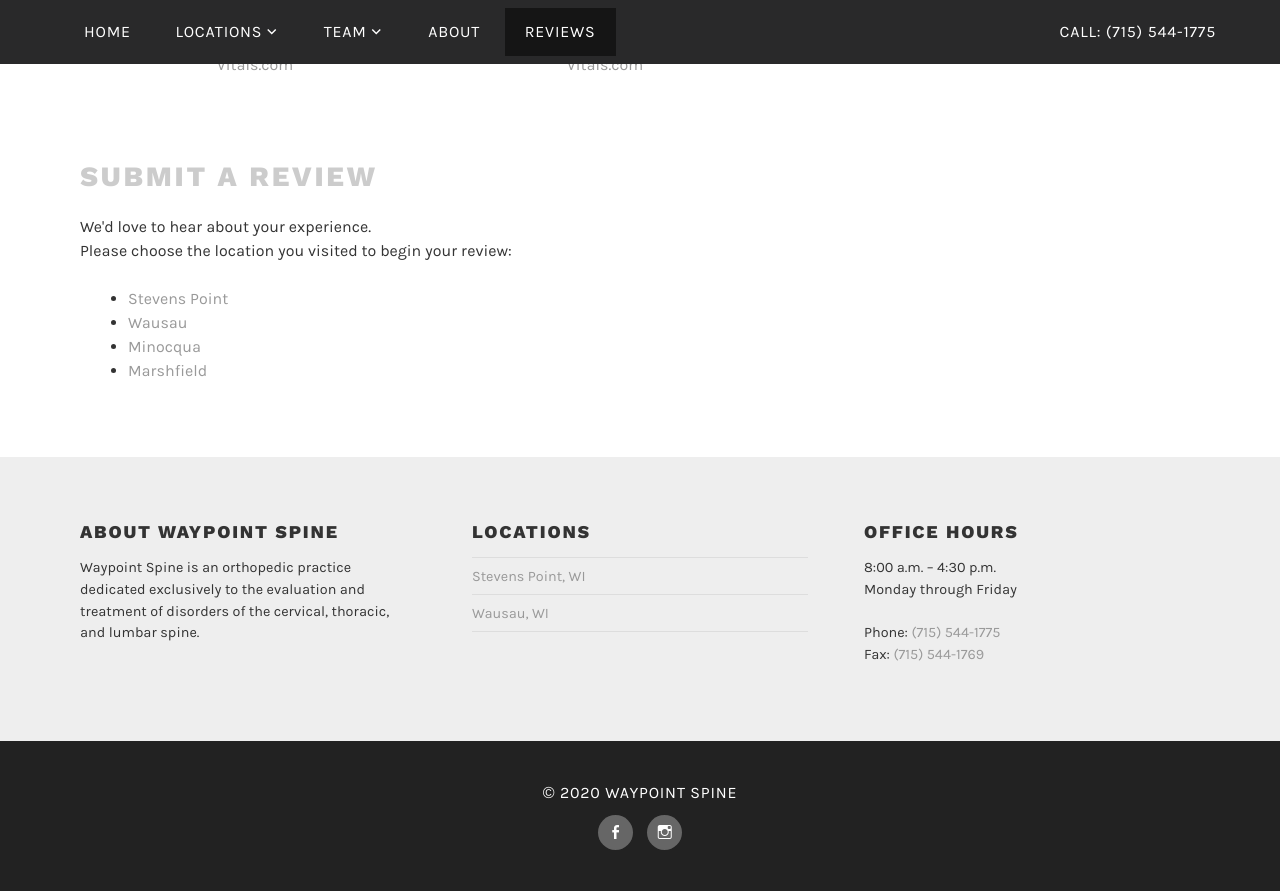
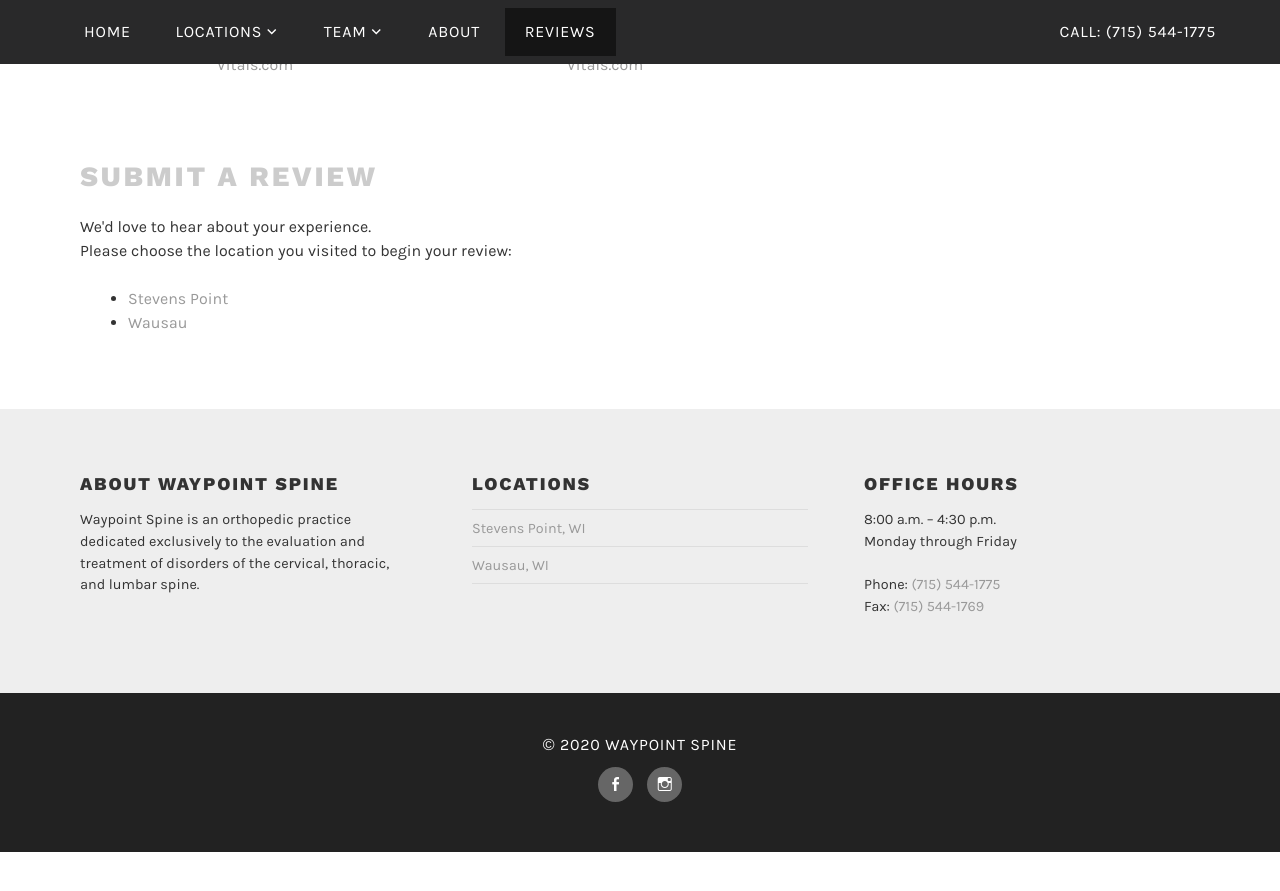
Before and after one commit to lfairchild/waypoint-spine, a Jekyll site: the page built from reviews.html, in a window 1280 px wide and 900 px high, scrolled down 1862 px. Shown: the top 891 px of the window. Built offline with Jekyll 4.4.1, drawn with Linux system fonts in a browser that asks for light colours; after the commit the page ends 2714 px from its top, so only the background shows below that.

Commit message:
Update reviews.html

```diff
--- a/reviews.html
+++ b/reviews.html
@@ -96,8 +96,6 @@ description: See what patients are saying about our providers.
             <ul>
                 <li><a href="https://g.page/wpstpt/review">Stevens Point</a></li>
                 <li><a href="https://g.page/wpwausau/review">Wausau</a></li>
-                <li><a href="https://g.page/wpwausau/review">Minocqua</a></li>
-                <li><a href="https://g.page/wpwausau/review">Marshfield</a></li>
             </ul>
         </div>
     </div>
```
